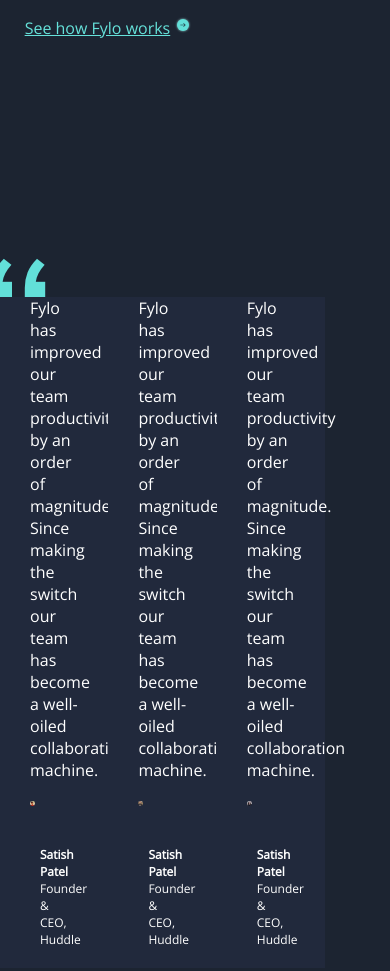
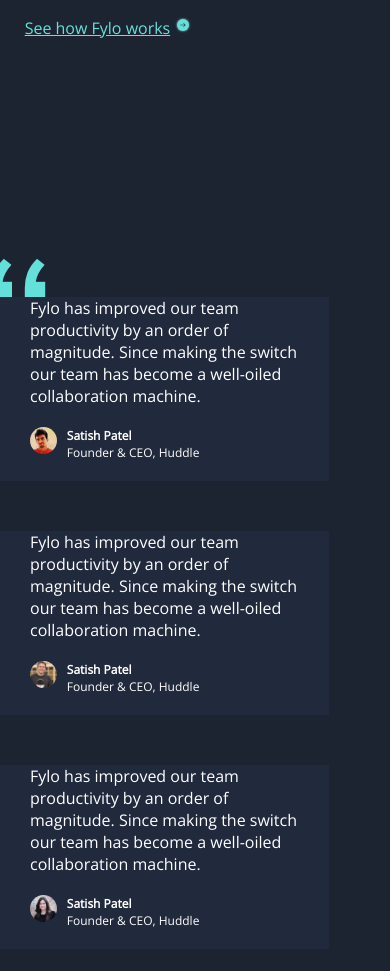
Before and after one commit to ugniusnor/fylo-challenge, a plain HTML site: page index.html in a window 390 px wide. Shown: the part 2974-3945 px from the top of the page. Drawn offline with nearby package versions, Linux system fonts and the light colour scheme.

Commit message:
review updated

```diff
--- a/css/responsive.css
+++ b/css/responsive.css
@@ -258,6 +258,9 @@ main {
       margin-bottom: 50%;
 
   }
+  .reviews {
+      width: 100%;
+  }
 
 .hero-image > img {
     width: 90%;
```
